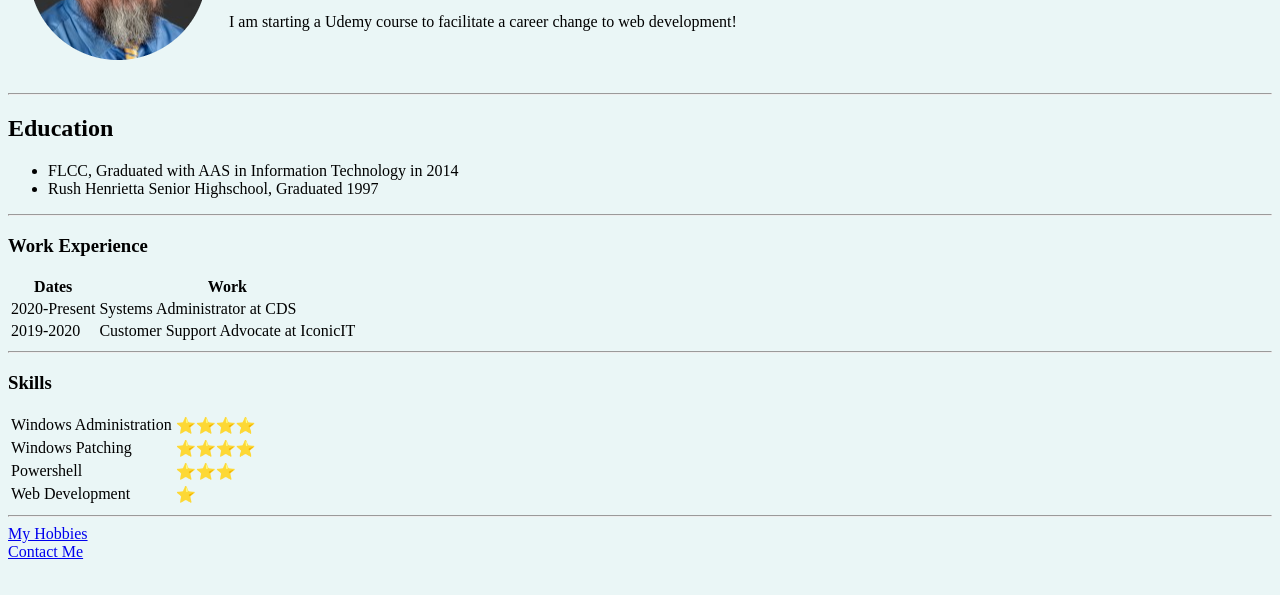
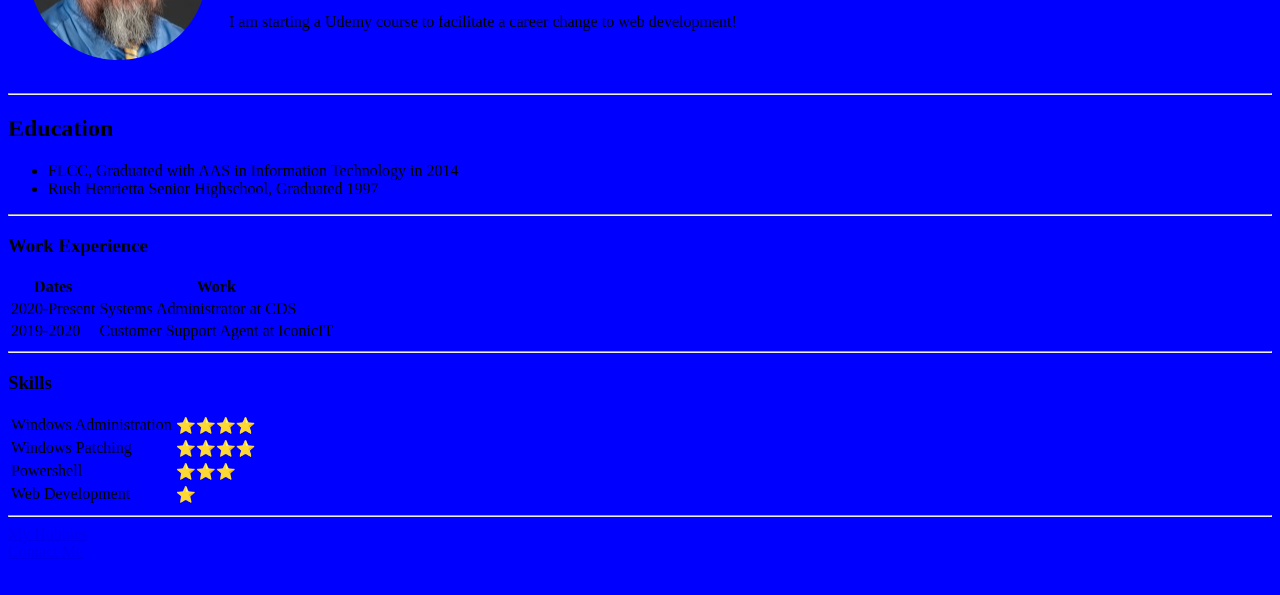
Before and after one commit to mlansingDev/My-Site, a plain HTML site: page index.html in a window 1280 px wide. Shown: the part 147-742 px from the top of the page. Drawn offline with Linux system fonts and the light colour scheme.

Commit message:
Testing this update Blue background

```diff
--- a/index.html
+++ b/index.html
@@ -4,9 +4,15 @@
 <head>
   <meta charset="utf-8">
   <title>Michael's Personal Site</title>
+
+  <style media="screen">
+    body {
+      background-color: blue;
+    }
+  </style>
 </head>
 
-<body style="background-color: #EAF6F6;">
+<body>
   <table cellspacing="20">
     <tr>
       <td><img src="Images/Profile.png" alt=""></td>
@@ -39,7 +45,7 @@
       </tr>
       <tr>
         <td>2019-2020</td>
-        <td>Customer Support Advocate at IconicIT</td>
+        <td>Customer Support Agent at IconicIT</td>
       </tr>
     </tbody>
 
```
